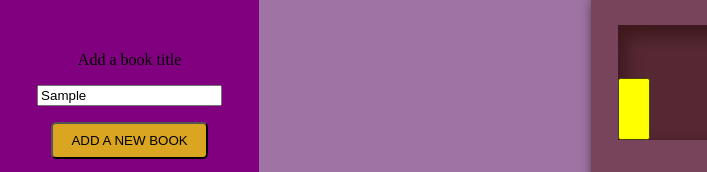
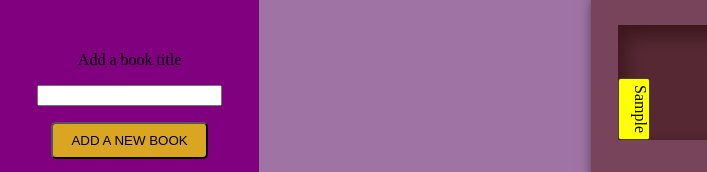
Before and after one commit to StevieAmb/shelves_of_ones_own, a website built with webpack: page index.html in a window 1280 px wide. Both pictures are taken after typing "Sample" into the empty fields and a click on the button "ADD A NEW BOOK". Shown: the part 223-395 px from the top of the page, 0-707 px from the left. Built offline with nearby package versions, Linux system fonts and the light colour scheme.

Commit message:
Get title to stop overflowing from book

```diff
--- a/index.css
+++ b/index.css
@@ -166,6 +166,21 @@ p {
   box-shadow: -6px 16px 15px rgb(76, 59, 2);
 }
 
+article {
+  display: flex;
+  justify-content: center;
+  overflow: overlay;
+}
+
+.book-title {
+  transform: rotate(90deg);
+  padding: 14.5px;
+}
+
+.book-title:hover, .book-title:focus {
+  padding-left: 3.5px;
+}
+
 
 .hidden {
   display: none;
--- a/index.html
+++ b/index.html
@@ -7,7 +7,7 @@
     <aside class="user-aside">
       <div id="user-avatar"></div>
       <label for="add-book-title">Add a book title</label>
-      <input class="book-title" id="add-book-title" name="add-book-title" type="text"/>
+      <input class="add-book-title" id="add-book-title" name="add-book-title" type="text"/>
       <button id="add-button-el" class="user-button">ADD A NEW BOOK</button>
       <button id="remove-button-el" class="user-button hidden">REMOVE A BOOK</button>
       <p class="hidden" id="clear-shelf">Clear shelf?</p>
--- a/src/main.js
+++ b/src/main.js
@@ -2,6 +2,7 @@ let shelfOne = document.getElementById('shelf-one')
 let addBookButton = document.getElementById('add-button-el')
 let removeBookButton = document.getElementById('remove-button-el')
 const clearShelf = document.getElementById('clear-shelf')
+const addTitleInput = document.getElementById('add-book-title')
 
 
 class Bookshelf {
@@ -39,6 +40,7 @@ const addBook = () => {
   shelfOne.innerHTML += `<article class=${randomizeBook()} tabIndex="0"></article>`
   newOwner.bookshelf.bookCount++
   newOwner.bookshelf.saveBooksToStorage()
+  addBookTitle()
   displayRemoveButton()
 }
 
@@ -64,6 +66,13 @@ const removeBook = () => {
   hideRemoveButton()
 }
 
+const addBookTitle = () => {
+  let books = document.querySelectorAll('article')
+  let book = books[books.length - 1]
+  book.innerHTML = `<p class="book-title">${addTitleInput.value}</p>`
+  addTitleInput.value = ""
+}
+
 const randomizeBook = () => {
   const books = ['yellow', 'red', 'blue', 'green', 'orange', 'purple']
 
@@ -73,4 +82,3 @@ const randomizeBook = () => {
 
 addBookButton.addEventListener('click', addBook)
 removeBookButton.addEventListener('click', removeBook)
-// clearShelf.addEventListener('click', clearTheShelf)
```
